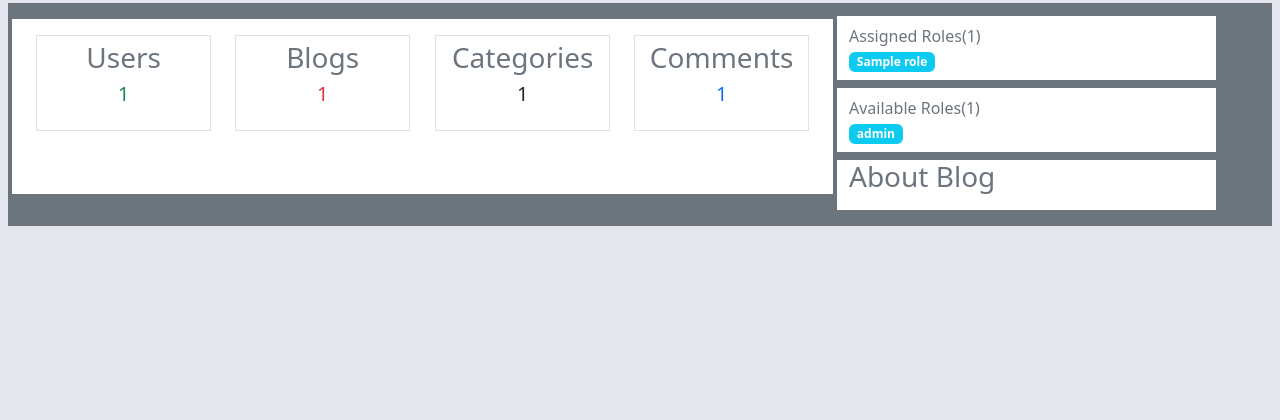
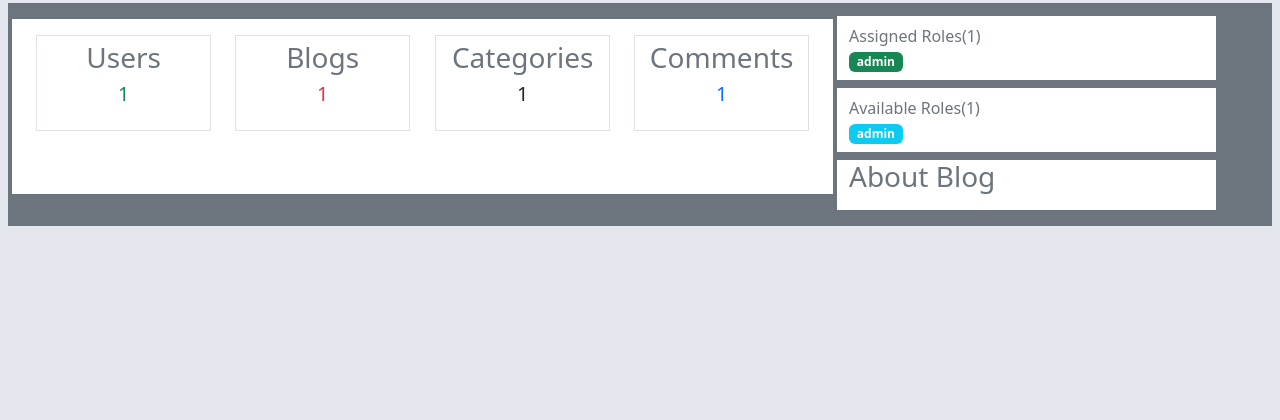
Before and after one commit to chriford/blog, a Django app: template blog/templates/blog/management.html in a window 1280 px wide. Shown: the part 131-551 px from the top of the page. Run offline with Django 3.2, Linux system fonts and the light colour scheme; the template is opened without the code that fills it: most values are stand-ins (such as "Sample title", 1, 10 or a date in 2020); some libraries are stand-ins or nearby versions.

Commit message:
clean the roles and manipulate them in templates

```diff
--- a/blog/templates/blog/management.html
+++ b/blog/templates/blog/management.html
@@ -87,8 +87,8 @@
                                 </div>
                                 <div>
                                     {% for role in assigned_roles %}
-                                        <div class=" badge badge-info badge-btn bg-info">
-                                            {{role.get_name}}
+                                        <div class=" badge badge-info badge-btn bg-success">
+                                            {{role}}
                                         </div>
                                     {% endfor %}
                                 </div>
@@ -107,9 +107,16 @@
                                     Available Roles({{available_roles|length}})
                                 </div>
                                 {% for role in available_roles %}
-                                    <div class=" badge badge-info badge-btn bg-info">
-                                        {{role}}
-                                    </div>
+                                    {% if role in assigned_roles %}
+                                        <div class=" badge badge-warning badge-btn bg-info">
+                                            {{role}}
+                                            <i class="fa fa-circle text-warning" aria-hidden="true"></i>
+                                        </div>
+                                    {% else %}
+                                        <div class=" badge badge-info badge-btn bg-info">
+                                            {{role}}
+                                        </div>
+                                    {% endif %}
                                 {% endfor %}
                             </div>
                         </div>
--- a/blog/templates/include/navigation.html
+++ b/blog/templates/include/navigation.html
@@ -28,7 +28,7 @@
 
         <li class="nav-item px-2 d-flex">
           <i class="nav-link fa fa-fw fa-headset py-3"></i>
-          <a class="nav-link px-2" aria-current="page" href="{% url 'blog:posts'%}">About</a>
+          <a class="nav-link px-2" aria-current="page" href="{% url 'blog:about'%}">About</a>
         </li>
         {% if user|has_role:'admin' %}
           <li class="nav-item px-2 d-flex">
--- a/blog/views/posts.py
+++ b/blog/views/posts.py
@@ -234,13 +234,14 @@ def management(request):
     users = User.objects.all()
     comments = Comment.objects.all()
     assigned_roles = get_user_roles(request.user)
+    raw_assigned_roles = [role.get_name() for role in assigned_roles]
     available_roles = RolesManager.get_roles_names()
     context = {
         "post_count": posts.count(),
         "category_count": categories.count(),
         "comment_count": comments.count(),
         "user_count": users.count(),
-        "assigned_roles": assigned_roles,
-        "available_roles": available_roles,
+        "assigned_roles": raw_assigned_roles,
+        "available_roles": list(available_roles),
     }
     return render(request, "blog/management.html", context)
```
Also changed, not shown: db.sqlite3.
